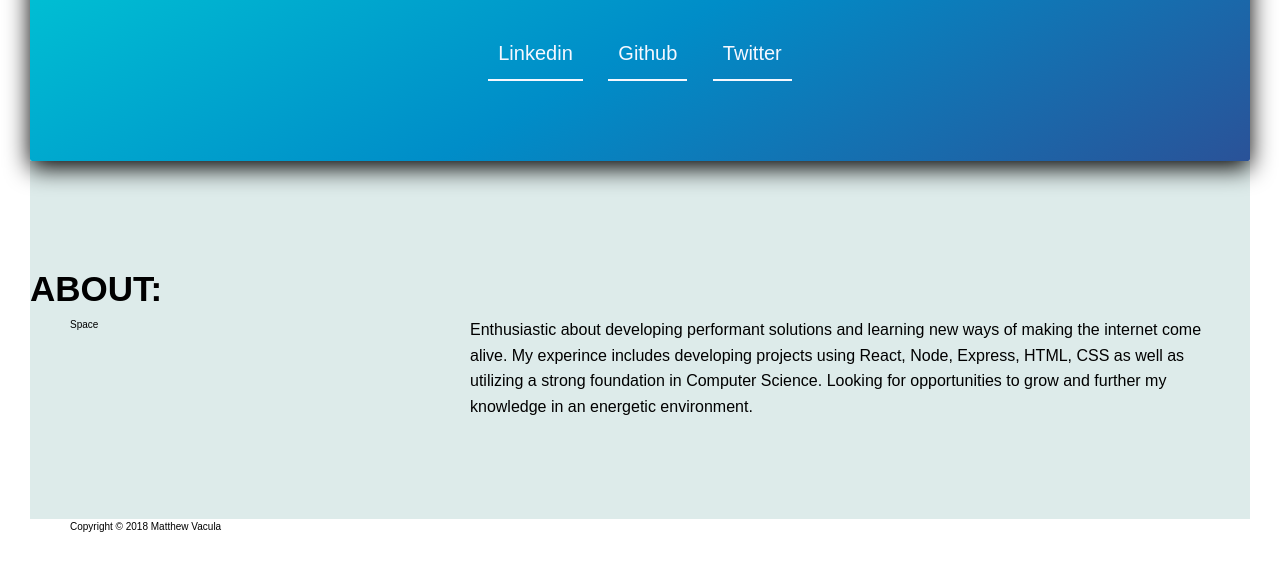
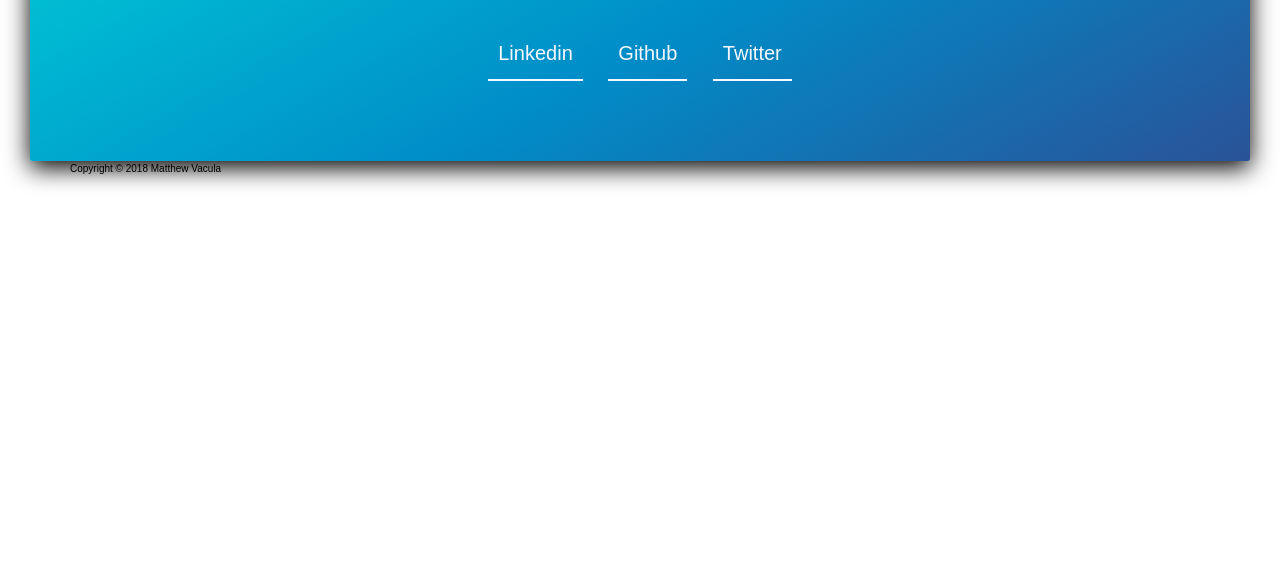
Before and after one commit to mdvacula/mdvacula.github.io, a website: page index.html in a window 1280 px wide. Shown: the part 549-1114 px from the top of the page. After the commit the page ends 800 px from the top, so only its background shows below. Drawn offline with Linux system fonts and the light colour scheme.

Commit message:
commented out about

```diff
--- a/index.html
+++ b/index.html
@@ -29,7 +29,7 @@
 				</div>
 		</header>
 
-		<section class="section-about">
+		<!-- <section class="section-about">
 			<h3 class="heading-secondary">About:</h3>
 			<div class="row">
 				<div class="col-1-of-3">
@@ -40,7 +40,7 @@
 					My experince includes developing projects using React, Node, Express, HTML, CSS as well as utilizing a strong foundation in Computer Science. Looking for opportunities to grow and further my knowledge in an energetic environment.</p>
 				</div>
 			</div>
-		</section>
+		</section> -->
 
 		<!-- <section class="row">
 			<div class="col-md-12 col-sm-12">
```
